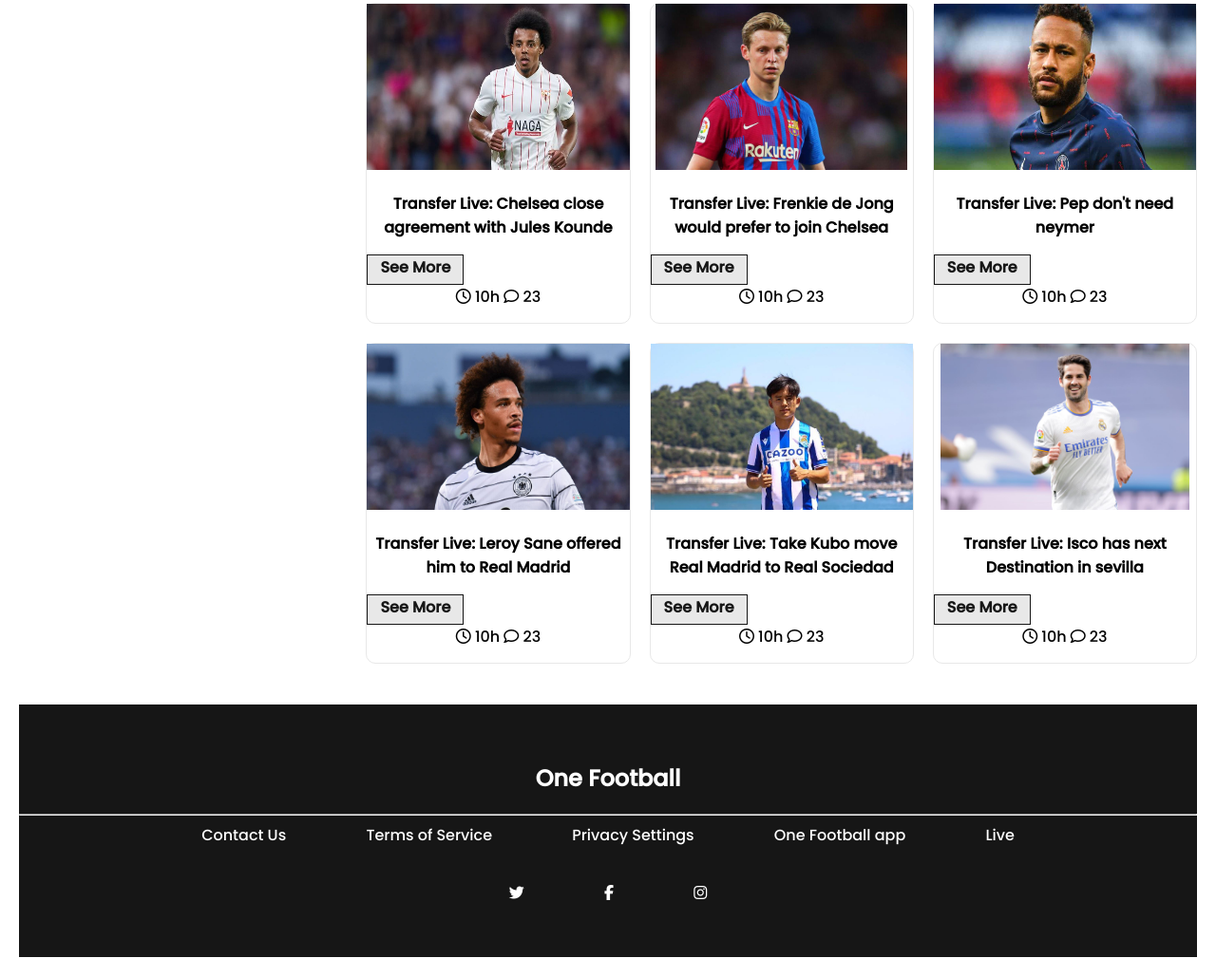
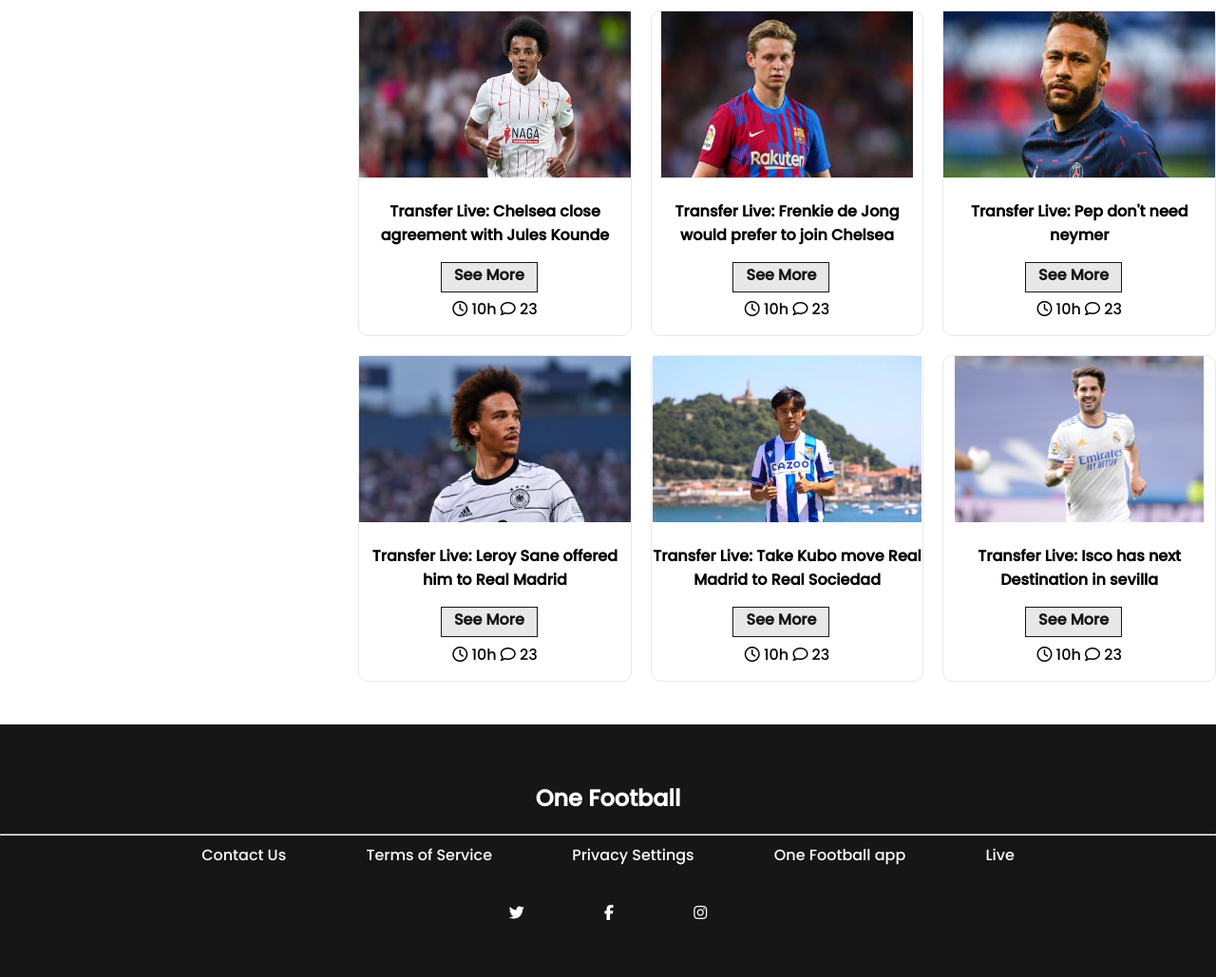
Before and after one commit to arefinnuman/one-football, a plain HTML site: page index.html in a window 1280 px wide. Shown: the part 1066-2095 px from the top of the page at 95% size. Before the commit the page ends 2074 px from the top, so only its background shows below. Drawn offline with Linux system fonts and the light colour scheme.

Commit message:
1st up after completing

```diff
--- a/styles/style.css
+++ b/styles/style.css
@@ -7,7 +7,7 @@
                 Common Styles
 --------------------------------------------- */
 body {
-    max-width: 1240px;
+    max-width: 19800px;
     font-family: 'Poppins', sans-serif;
     margin: 0 auto;
     padding: 0;
@@ -149,7 +149,8 @@
 }
 
 .see-more {
-
+    margin-left: 30%;
+    margin-bottom: 2%;
     text-align: center;
     justify-items: center;
     width: 100px;
@@ -165,6 +166,7 @@
 }
 
 footer {
+    display: block;
     padding-top: 40px;
     padding-bottom: 20px;
     color: white;
@@ -240,13 +242,16 @@
         text-align: center;
     }
 
+
     .banner-section h1 {
         font-size: 22px;
+        padding-right: 5%;
     }
 
     .banner-section p {
         font-size: 16px;
         font-weight: 100;
+        padding-right: 5%;
     }
 
     .banner-image img {
@@ -304,6 +309,7 @@
         margin-left: 7%;
         margin-right: 4%;
         border-radius: 30px;
+
     }
 
     .banner-section h1 {
```
Also changed, not shown: index.html (line endings or trailing spaces), upcoming.html (line endings or trailing spaces), 1 other file.
